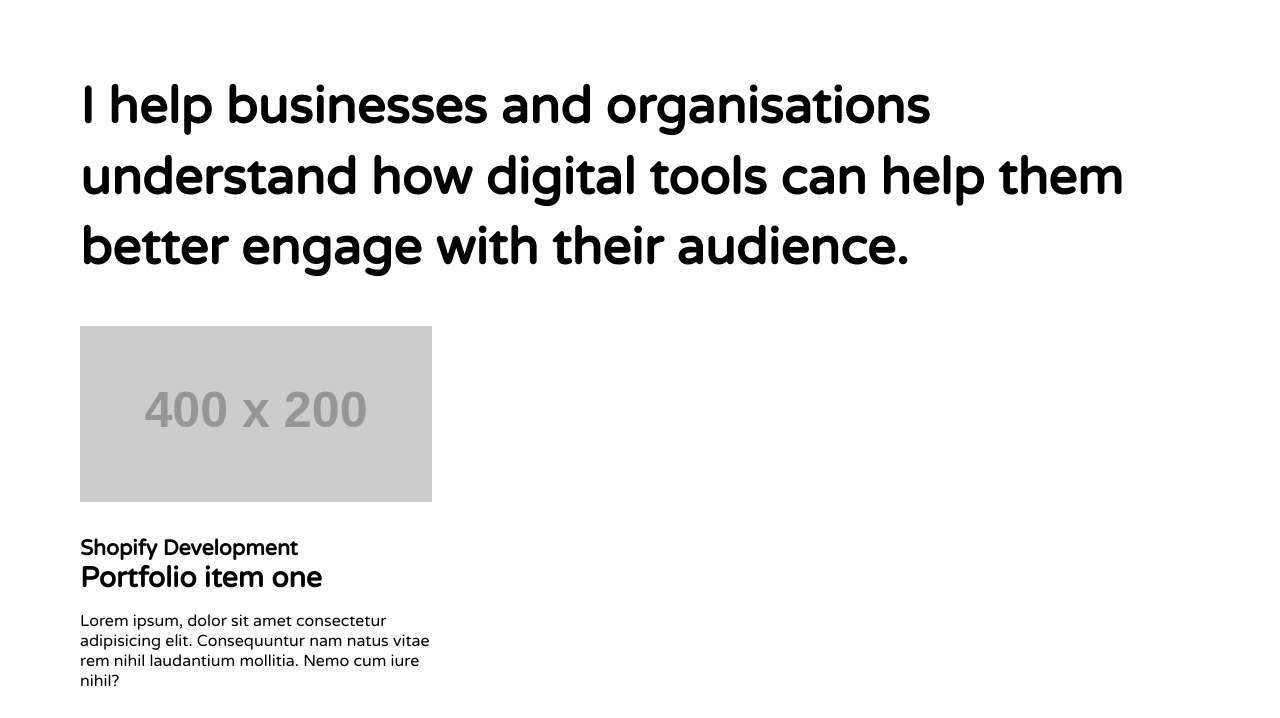
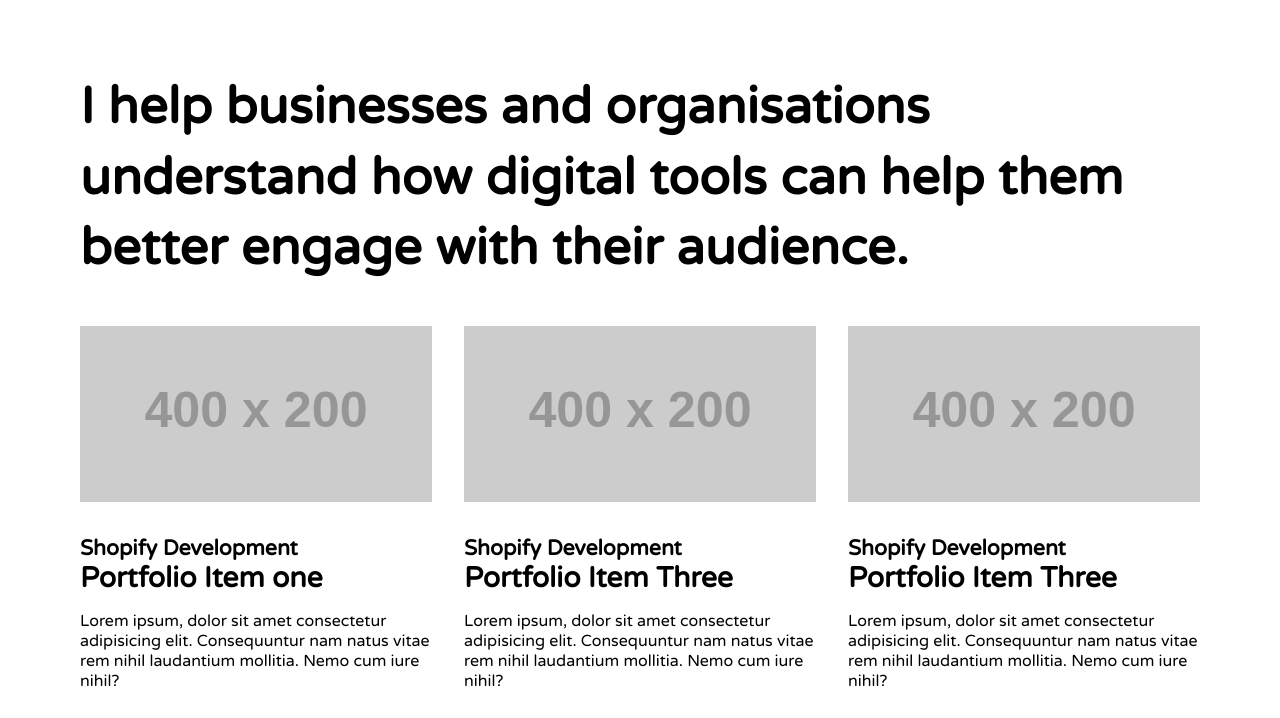
Before and after one commit to justbrown1980/JB-Design, a plain HTML site: page index.html in a window 1280 px wide. Shown: the part 82-800 px from the top of the page. Drawn offline with Linux system fonts and the light colour scheme; placeholder pictures from the web are drawn by us.

Commit message:
Add Portfolio HTML

```diff
--- a/index.html
+++ b/index.html
@@ -36,11 +36,31 @@
                     alt="">
                 </picture>
                 <h4>Shopify Development</h4>
-                <h3>Portfolio item one</h3>
+                <h3>Portfolio Item one</h3>
                 <p>Lorem ipsum, dolor sit amet consectetur adipisicing elit. Consequuntur nam natus vitae rem nihil laudantium mollitia. Nemo cum iure nihil?</p>
             </div>
 
+            <div class="portfolio__grid--item">
+                <picture>
+                    <img src="https://via.placeholder.com/400x400"
+                    srcset="https://via.placeholder.com/400x200 500w"
+                    alt="">
+                </picture>
+                <h4>Shopify Development</h4>
+                <h3>Portfolio Item Three</h3>
+                <p>Lorem ipsum, dolor sit amet consectetur adipisicing elit. Consequuntur nam natus vitae rem nihil laudantium mollitia. Nemo cum iure nihil?</p>
+            </div>
 
+            <div class="portfolio__grid--item">
+                <picture>
+                    <img src="https://via.placeholder.com/400x400"
+                    srcset="https://via.placeholder.com/400x200 500w"
+                    alt="">
+                </picture>
+                <h4>Shopify Development</h4>
+                <h3>Portfolio Item Three</h3>
+                <p>Lorem ipsum, dolor sit amet consectetur adipisicing elit. Consequuntur nam natus vitae rem nihil laudantium mollitia. Nemo cum iure nihil?</p>
+            </div>
 
         </section> <!--/ section -->
 
--- a/style.css
+++ b/style.css
@@ -37,7 +37,8 @@
     --font-size: 100%; /* 16px */
     --ratio: 1.333;
 
-    --h5: var(--font-size);
+
+    --p:  var(--font-size);
     --h4: calc(var(--font-size)*var(--ratio));
     --h3: calc(var(--h4)*var(--ratio));
     --h2: calc(var(--h3)*var(--ratio));
@@ -51,6 +52,10 @@
     font: var(--font-size) 'Varela Round', sans-serif;
     width: calc(100vw - 10rem);
     margin: 0 auto;
+}
+
+p {
+    font-size: var(--font-size);
 }
 
 img {
```
